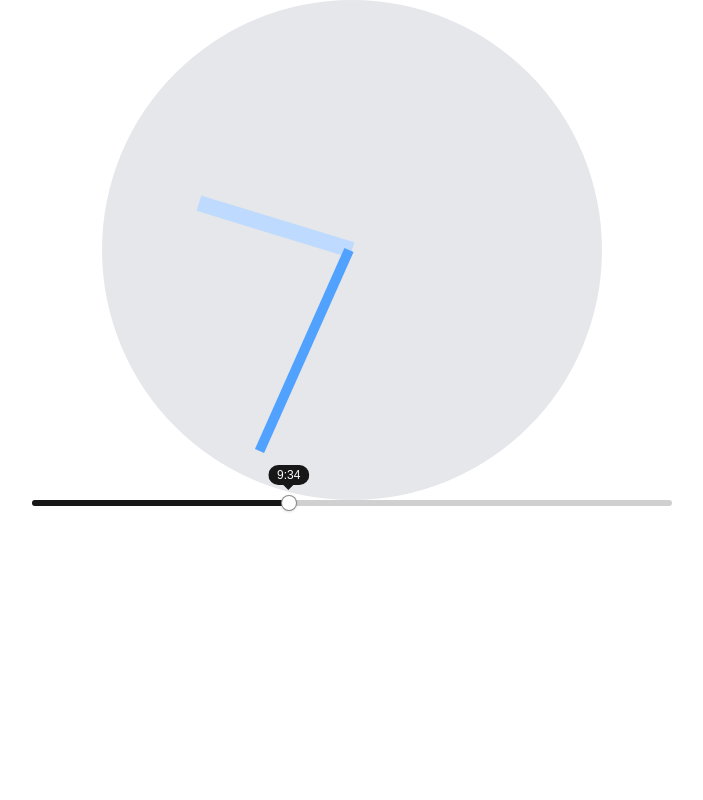
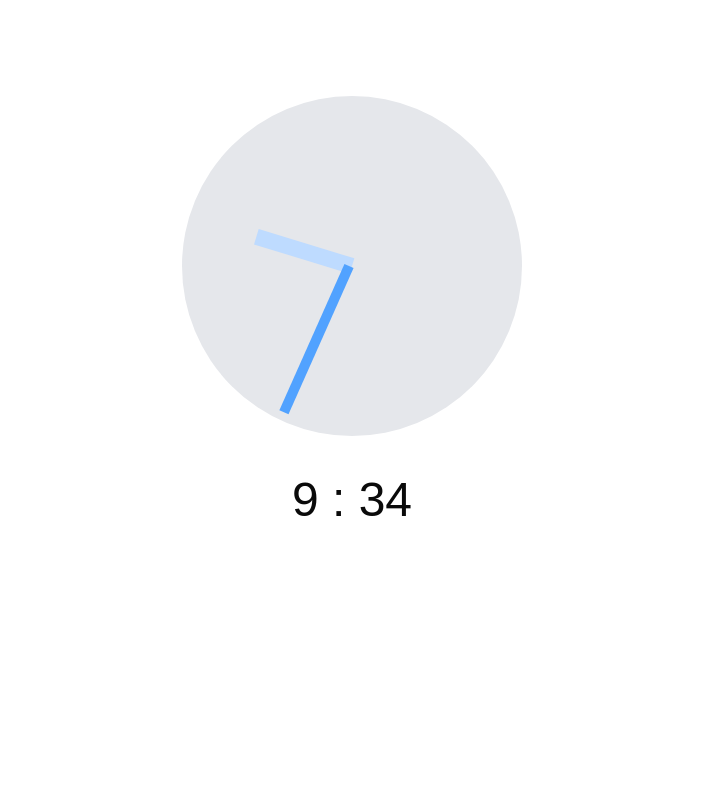
Before and after one commit to mamahimiko/World_Clock, a React (Vite) app: page / in a window 1280 px wide. Shown: the top 800 px of the page, without its empty margins (288-991 px from the left). Built offline with nearby package versions, Linux system fonts and the light colour scheme.

Commit message:
moving clock hand, add degit clock

```diff
--- a/src/App.tsx
+++ b/src/App.tsx
@@ -1,33 +1,27 @@
 "use client"
 import './App.css'
 import { useState } from 'react'
-import Clock from './compornent/clock'
+import ClockContainer from './compornent/clockContainer'
 import TimeSlider from './compornent/timeSlider'
 
 function App() {
 
   const initDate = new Date()
-  const initTime:number = (initDate.getHours() * 60) + initDate.getMinutes()
-  console.log(initDate)
-  console.log(initTime)
+  const initTimeInMinutes:number = (initDate.getHours() * 60) + initDate.getMinutes()
 
-  const [date, setDate] = useState(initDate);
-  const currentTime: [number,number] = [date.getHours(), date.getMinutes()];
+  const [timeInMinutes, setTimeInMinutes] = useState(initTimeInMinutes);
 
-  const [h, m] = currentTime
-  const degHour = h * (360 / 12) + m * (360 / 12 /60);
-  const degMinutes = m * (360 / 60)
+  const degHour = ((timeInMinutes % 720) / 2)
+  const degMinutes = ((timeInMinutes % 60) * 6)
 
-  const currentMinutes = (60 * h) + m
   const handleTimeChange = (time: number) => {
-    console.log(time)
+    setTimeInMinutes(time)
   }
 
-
   return (
-    <div >
-      <Clock hour={degHour} minutes={degMinutes}/>
-      <TimeSlider initSlideTime={currentMinutes} onChange={handleTimeChange} />
+    <div className='h-screen'>
+      <ClockContainer hour={degHour} minutes={degMinutes} timeInMinutes={timeInMinutes}/>
+      <TimeSlider initSlideTime={timeInMinutes} onChange={handleTimeChange} />
     </div>
   )
 }
--- a/src/compornent/clock.tsx
+++ b/src/compornent/clock.tsx
@@ -8,13 +8,13 @@ const Clock = ({hour, minutes}:clockProps) => {
 
     return (
         <>
-        <div className="bg-gray-200 w-125 h-125 relative rounded-full m-auto">
+        <div className="bg-gray-200 w-85 h-85 relative rounded-full m-auto">
             <div
-                className="absolute origin-bottom w-4 h-40 bg-blue-200 top-[calc(50%-160px)] left-[calc(50%-8px)]"
+                className="absolute origin-bottom w-4 h-25 bg-blue-200 top-[calc(50%-100px)] left-[calc(50%-8px)]"
                 style={{transform: `rotate(${hour}deg)`}}>
             </div>
             <div
-                className="absolute origin-bottom w-2.5 h-55 bg-blue-400 top-[calc(50%-220px)] left-[calc(50%-8px)]"
+                className="absolute origin-bottom w-2.5 h-40 bg-blue-400 top-[calc(50%-160px)] left-[calc(50%-8px)]"
                 style={{transform: `rotate(${minutes}deg)`}}>
             </div>
         </div>
--- /dev/null
+++ b/src/compornent/clockContainer.tsx
@@ -0,0 +1,25 @@
+import Clock from "./clock"
+import { calTimeFromMinutes } from "@/utils/time"
+
+type clockContainerProps = {
+    hour: number,
+    minutes: number,
+    timeInMinutes: number
+}
+
+const ClockContainer = ({hour, minutes, timeInMinutes}:clockContainerProps) => {
+
+    const Time = calTimeFromMinutes(timeInMinutes)
+
+    return (
+        <div className="p-24">
+            <Clock hour={hour} minutes={minutes} />
+            <div className="p-10 text-center">
+                <p className="text-5xl">{Time}</p>
+            </div>
+        </div>
+    )
+
+}
+
+export default ClockContainer
--- a/src/compornent/timeSlider.tsx
+++ b/src/compornent/timeSlider.tsx
@@ -21,7 +21,7 @@ const handleChange = (newValue:number[]) => {
 
   return(
     <>
-    <div className="relative m-auto flex w-[50%] flex-col items-center">
+    <div className="relative m-auto flex w-[50%] flex-col items-center -bottom-100">
       <SliderPrimitive.Root
         className="relative flex w-full touch-none select-none items-center"
         defaultValue={slideTime}
--- /dev/null
+++ b/src/utils/time.ts
@@ -0,0 +1,6 @@
+export const calTimeFromMinutes = (minutes:number) => {
+    const h = Math.floor(minutes / 60)
+    const m = minutes % 60
+
+    return `${h} : ${m < 10 ? "0" + m : m}`
+}
```
